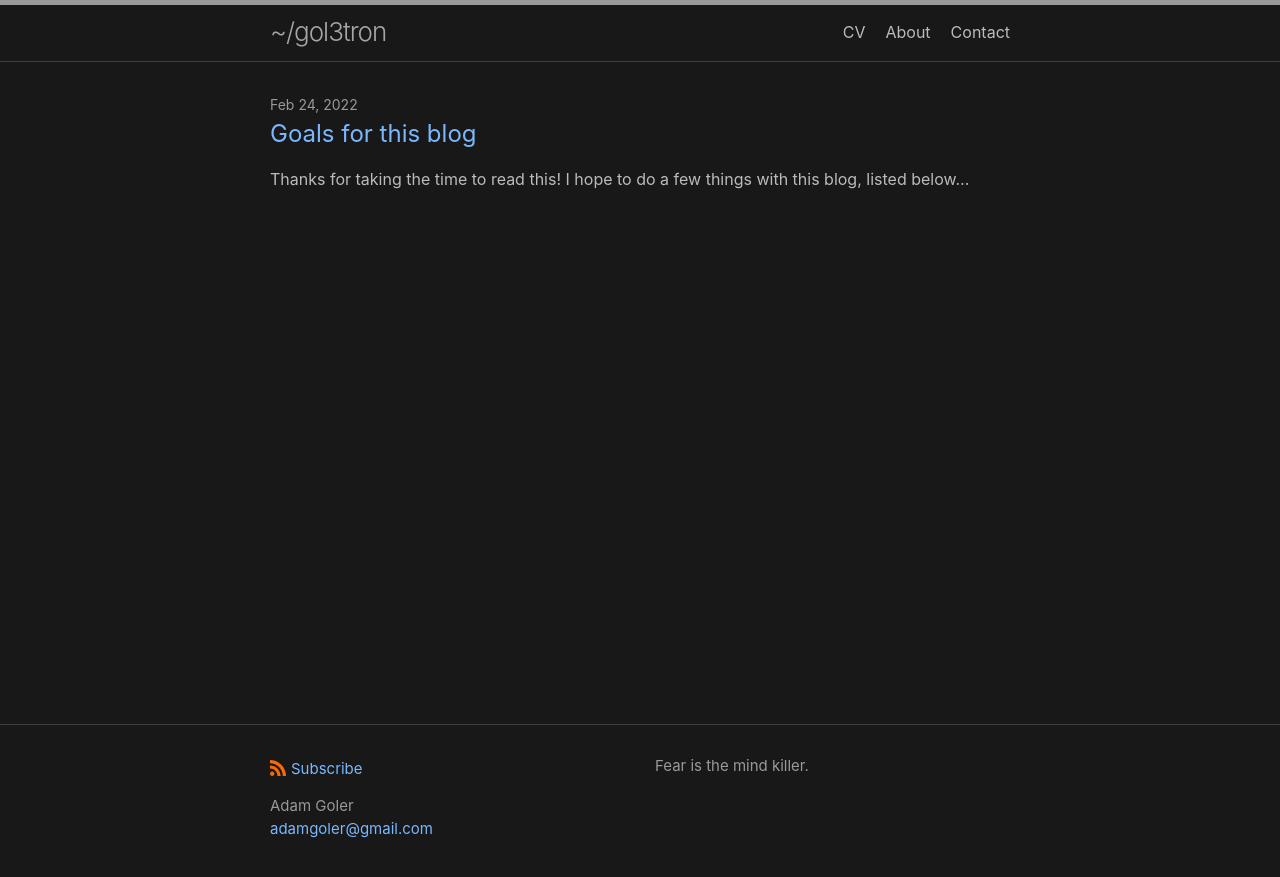
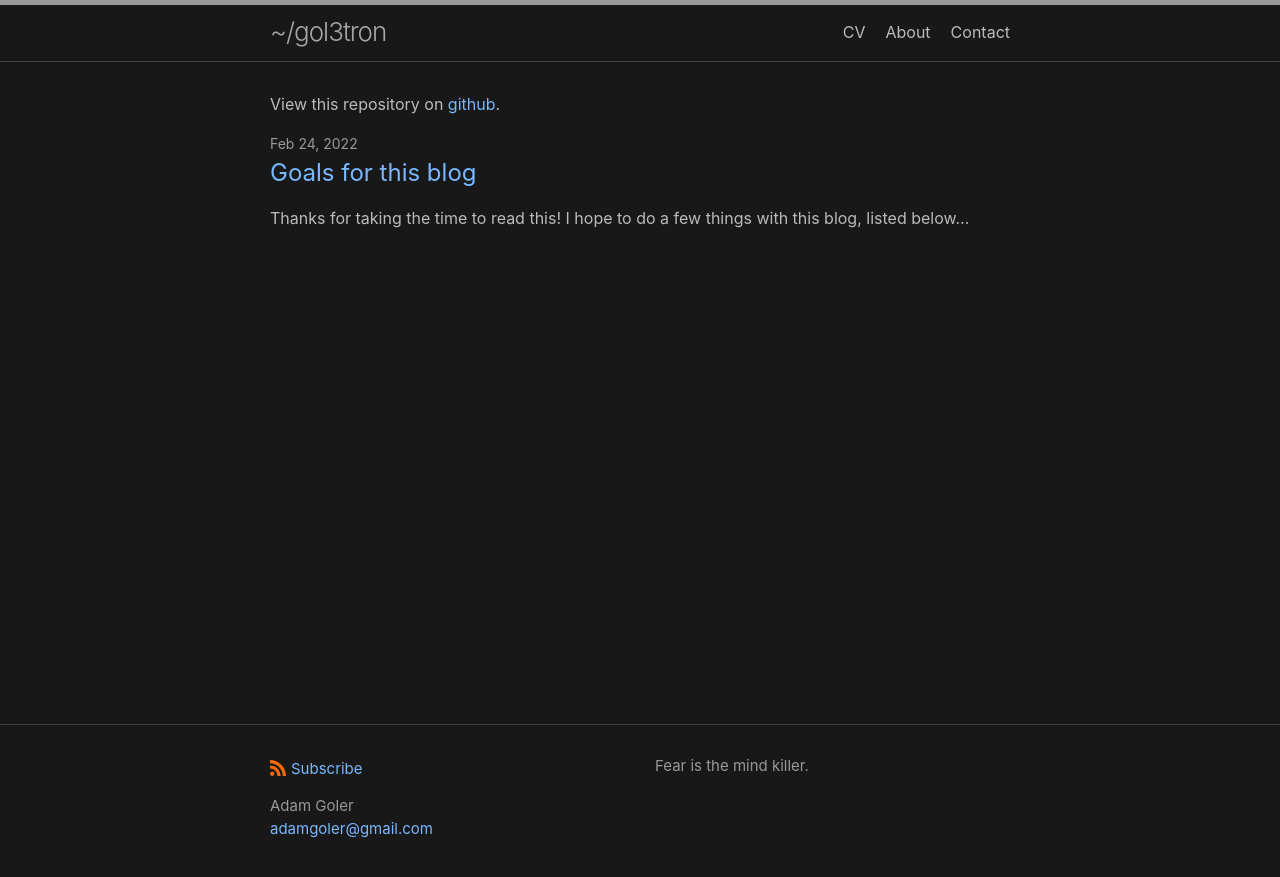
Before and after one commit to gol3tron/gol3tron.github.io, a Jekyll site: the page built from index.md, in a window 1280 px wide. Shown: the top 877 px of the page. Built offline with Jekyll 4.4.1, drawn with Linux system fonts in a browser that asks for light colours.

Commit message:
Update index.md

```diff
--- a/index.md
+++ b/index.md
@@ -7,3 +7,4 @@
 #
 layout: home
 ---
+View this repository on [github](https://github.com/gol3tron/gol3tron.github.io).
```
